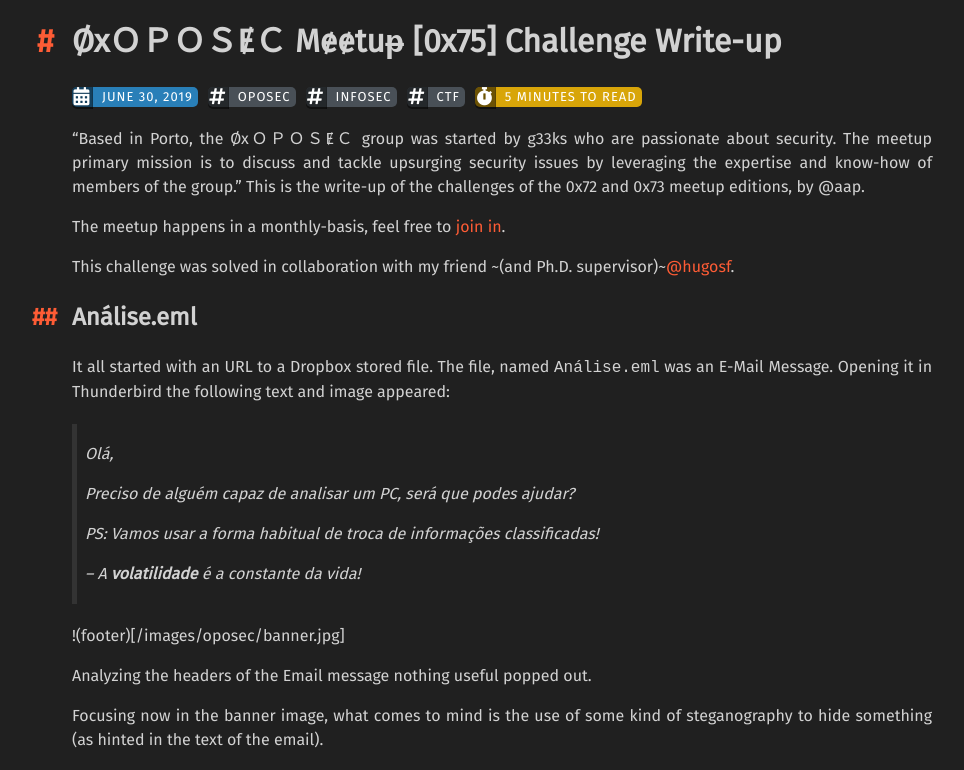
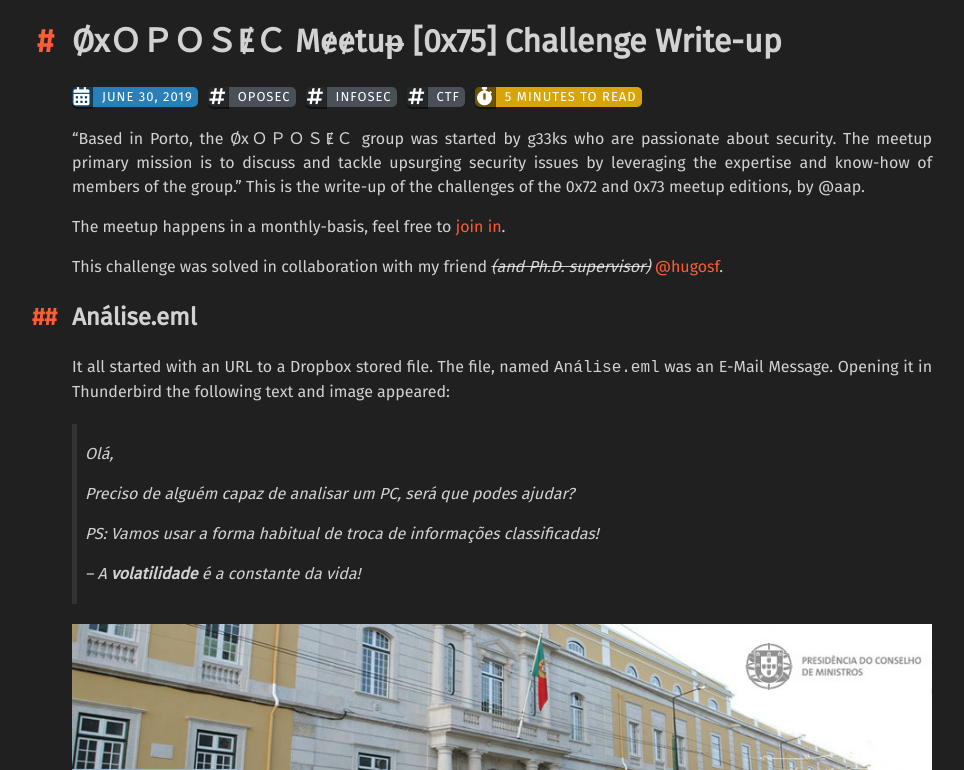
Before and after one commit to jpdias/jpdias.github.io, a Jekyll site: the page built from _posts/2019-06-30-oposecjunechallenge.md, in a window 1280 px wide and 900 px high, cut to the strip 130-900 px from the top of the window. Shown: the whole strip, without its empty margins (138-1102 px from the left). Built offline with Jekyll 4.4.1, drawn with Linux system fonts in a browser that asks for light colours; nearby versions of some CDN libraries; some of the changed text lies outside the part shown.

Commit message:
new post fox

````diff
--- a/_posts/2019-06-30-oposecjunechallenge.md
+++ b/_posts/2019-06-30-oposecjunechallenge.md
@@ -11,7 +11,7 @@ description: "Write-up for the CTF-like challenge of [0x75] edition of the Øx
 
 The meetup happens in a monthly-basis, feel free to [join in](https://www.meetup.com/0xOPOSEC/).
 
-This challenge was solved in collaboration with my friend ~(and Ph.D. supervisor)~[@hugosf](http://hugosereno.eu/).
+This challenge was solved in collaboration with my friend _<s>(and Ph.D. supervisor)</s>_ [@hugosf](http://hugosereno.eu/).
 
 
 ## Análise.eml
@@ -28,7 +28,7 @@ It all started with an URL to a Dropbox stored file. The file, named `Análise.e
 >--
 >A **volatilidade** é a constante da vida!
 
-!(footer)[/images/oposec/banner.jpg]
+![footer](/images/oposec/banner.jpg)
 
 Analyzing the headers of the Email message nothing useful popped out.
 
@@ -109,7 +109,7 @@ Offset(P)  Local Address             Remote Address            Pid
 
 Even after wasting some time running nmap in some of the most strange ones, nothing.
 
-And after, @hugosf had an idea, how about checking out the *clipboard*.
+And after, *@hugosf* had an idea, how about checking out the *clipboard*.
 
 ```bash
 $ python volatility/vol.py -f memdmp --profile=WinXPSP2x86 clipboard
````
